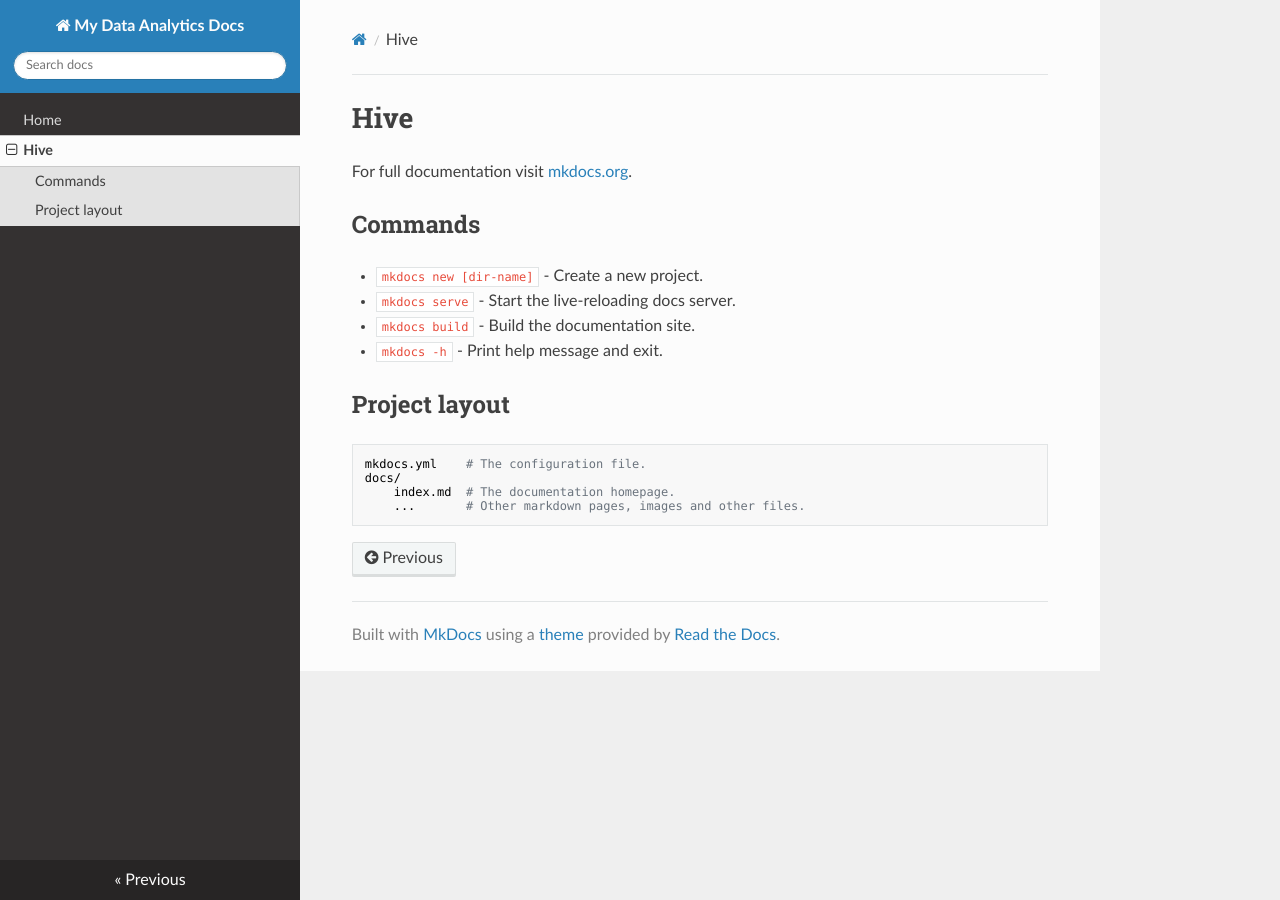
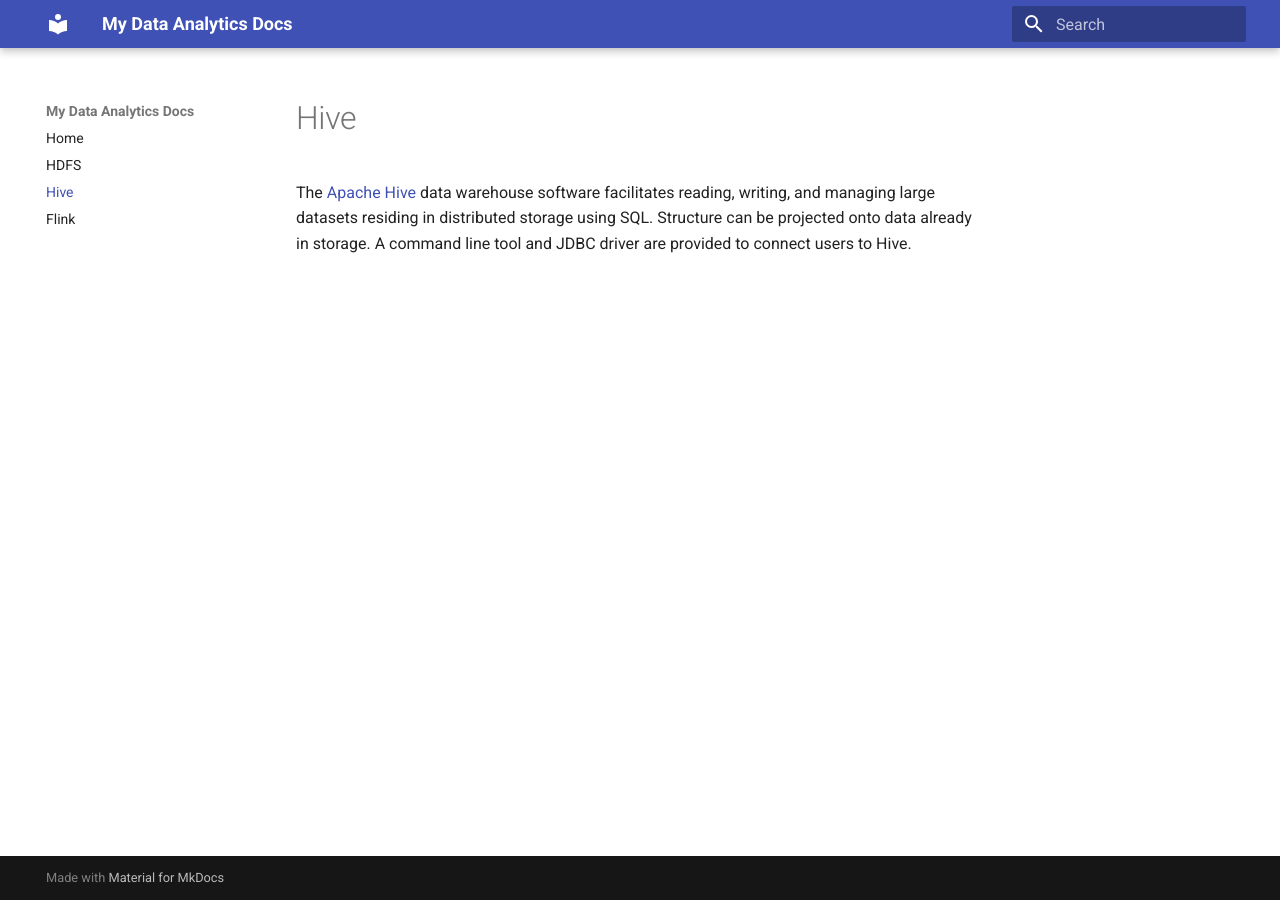
Before and after one commit to fdmsantos/my-data-analytics-docs, an MkDocs documentation site: the page built from docs/hive.md, in a window 1280 px wide. Built offline with MkDocs 1.6.1 and Material for MkDocs 9.7.7, drawn with Linux system fonts in a browser that asks for light colours; nearby versions of some CDN libraries.

Commit message:
Add flink.md

```diff
--- a/docs/hive.md
+++ b/docs/hive.md
@@ -1,17 +1,3 @@
 # Hive
 
-For full documentation visit [mkdocs.org](https://www.mkdocs.org).
-
-## Commands
-
-* `mkdocs new [dir-name]` - Create a new project.
-* `mkdocs serve` - Start the live-reloading docs server.
-* `mkdocs build` - Build the documentation site.
-* `mkdocs -h` - Print help message and exit.
-
-## Project layout
-
-    mkdocs.yml    # The configuration file.
-    docs/
-        index.md  # The documentation homepage.
-        ...       # Other markdown pages, images and other files.
+The [Apache Hive](https://hive.apache.org/) data warehouse software facilitates reading, writing, and managing large datasets residing in distributed storage using SQL. Structure can be projected onto data already in storage. A command line tool and JDBC driver are provided to connect users to Hive.
--- a/mkdocs.yml
+++ b/mkdocs.yml
@@ -1,8 +1,20 @@
 site_name: My Data Analytics Docs
-#site_url: https://example.com/
+site_url: https://fdmsantos.github.io/my-data-analytics-docs/
 site_description: My documentation related with Data Engineering/Data Analytics
 site_author: Fábio Santos
-theme: readthedocs
+theme:
+  name: material
+  navigation_depth: 4
+
+markdown_extensions:
+  - pymdownx.highlight:
+      anchor_linenums: true
+  - pymdownx.inlinehilite
+  - pymdownx.snippets
+  - pymdownx.superfences
+
 nav:
   - Home: index.md
+  - HDFS: hdfs.md
   - Hive: hive.md
+  - Flink: flink.md
```
Also changed, not shown: docs/flink.md (added, +3 -0 lines), docs/hdfs.md (added, +73 -0 lines), docs/index.md (+1 -8 lines), 1 other file.
